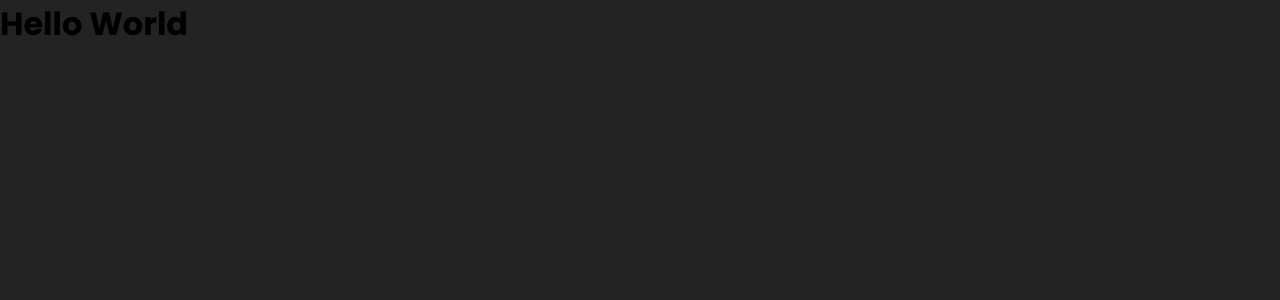
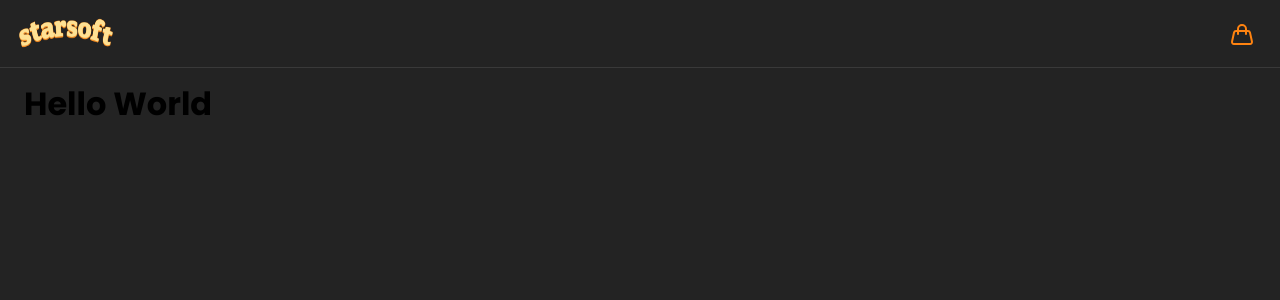
Before and after one commit to lucasf-silva/starsoft-teste, a Next.js app: page / in a window 1280 px wide. Shown: the top 300 px of the page. Built offline with nearby package versions, Linux system fonts and the light colour scheme.

Commit message:
feat(home): create application layout with header and container

```diff
--- /dev/null
+++ b/src/app/(main)/_components/header/Header.module.scss
@@ -0,0 +1,102 @@
+.header {
+  position: fixed;
+  top: 0;
+  left: 0;
+  width: 100%;
+  min-height: 58px;
+  max-height: 68px;
+  background-color: var(--color-background);
+  z-index: 1000;
+  padding-inline: 8px;
+  padding-block: 4px;
+  border-bottom: 1px solid var(--color-border);
+
+  @media (width >= 768px) {
+    min-height: 58px;
+    max-height: 68px;
+    padding-inline: 16px;
+    padding-block: 8px;
+  }
+}
+
+.headerContent {
+  display: flex;
+  align-items: center;
+  justify-content: space-between;
+  width: 100%;
+  margin: 0 auto;
+  gap: 12px;
+
+  @media (width >= 640px) {
+    max-width: 640px;
+  }
+
+  @media (width >= 768px) {
+    max-width: 768px;
+  }
+
+  @media (width >= 1024px) {
+    max-width: 1024px;
+  }
+
+  @media (width >= 1280px) {
+    max-width: 1280px;
+  }
+
+  @media (width >= 1536px) {
+    max-width: 1536px;
+  }
+}
+
+.navHeader {
+  display: flex;
+  gap: 4px;
+  align-items: center;
+  flex-shrink: 0;
+  font-size: 12px;
+}
+
+.buttonIcon {
+  position: relative;
+  display: inline-flex;
+  align-items: center;
+  justify-content: center;
+  width: 40px;
+  height: 40px;
+  color: var(--color-primary);
+  border: none;
+  background-color: transparent;
+  cursor: pointer;
+  border-radius: 999px;
+  transition:
+    background-color 0.2s ease,
+    color 0.2s ease;
+
+  @media (width >= 768px) {
+    width: 44px;
+    height: 44px;
+  }
+}
+
+.buttonIcon:hover {
+  color: var(--color-text-primary);
+  background-color: var(--color-surface);
+}
+
+.badge {
+  position: absolute;
+  top: 2px;
+  right: 2px;
+  display: inline-flex;
+  align-items: center;
+  justify-content: center;
+  min-width: 18px;
+  height: 18px;
+  padding-inline: 4px;
+  border-radius: 999px;
+  background-color: var(--color-primary);
+  color: var(--color-text-primary);
+  font-size: 10px;
+  font-weight: 700;
+  line-height: 1;
+}
--- /dev/null
+++ b/src/app/(main)/_components/header/Header.tsx
@@ -0,0 +1,53 @@
+'use client';
+
+import Image from 'next/image';
+import Link from 'next/link';
+import { motion } from 'framer-motion';
+import { Handbag } from 'lucide-react';
+import Logo from '@/assets/logo.png';
+
+import styles from './Header.module.scss';
+
+export function Header() {
+  return (
+    <header className={styles.header}>
+      <div className={styles.headerContent}>
+        <motion.div
+          initial={{
+            opacity: 0,
+            scale: 0.8,
+          }}
+          animate={{
+            opacity: 1,
+            scale: 1,
+          }}
+          transition={{
+            duration: 0.5,
+            ease: 'easeOut',
+          }}
+          whileHover={{
+            scale: 1.05,
+          }}
+        >
+          <Link href="/">
+            <Image src={Logo} alt="Logo StarSoft" width={100} height={50} priority />
+          </Link>
+        </motion.div>
+        <nav className={styles.navHeader}>
+          <motion.button
+            className={styles.buttonIcon}
+            aria-label="Abrir Carrinho"
+            type="button"
+            whileHover={{ y: -1, scale: 1.05 }}
+            whileTap={{ scale: 0.96 }}
+            transition={{ duration: 0.2, ease: 'easeOut' }}
+          >
+            <span>
+              <Handbag />
+            </span>
+          </motion.button>
+        </nav>
+      </div>
+    </header>
+  );
+}
--- /dev/null
+++ b/src/app/(main)/_components/header/index.ts
@@ -0,0 +1 @@
+export { Header } from './Header';
--- /dev/null
+++ b/src/app/(main)/_components/index.ts
@@ -0,0 +1 @@
+export { Header } from './header';
--- /dev/null
+++ b/src/app/(main)/layout.tsx
@@ -0,0 +1,14 @@
+import { Header } from './_components';
+
+export default function MainLayout({
+  children,
+}: Readonly<{
+  children: React.ReactNode;
+}>) {
+  return (
+    <div>
+      <Header />
+      {children}
+    </div>
+  );
+}
--- a/src/app/page.tsx
+++ b/src/app/(main)/page.tsx
@@ -1,7 +1,9 @@
+import { Container } from '@/components';
+
 export default function Home() {
   return (
-    <div>
+    <Container>
       <h1>Hello World</h1>
-    </div>
+    </Container>
   );
 }
--- /dev/null
+++ b/src/components/index.ts
@@ -0,0 +1 @@
+export * from './shared';
--- /dev/null
+++ b/src/components/shared/container/Container.module.scss
@@ -0,0 +1,28 @@
+.container {
+  width: 100%;
+  margin-inline: auto;
+  padding-top: 72px;
+  padding-inline: 16px;
+
+  @media (width >= 640px) {
+    max-width: 640px;
+  }
+
+  @media (width >= 768px) {
+    max-width: 768px;
+    padding-top: 80px;
+    padding-inline: 24px;
+  }
+
+  @media (width >= 1024px) {
+    max-width: 1024px;
+  }
+
+  @media (width >= 1280px) {
+    max-width: 1280px;
+  }
+
+  @media (width >= 1536px) {
+    max-width: 1536px;
+  }
+}
--- /dev/null
+++ b/src/components/shared/container/Container.tsx
@@ -0,0 +1,5 @@
+import styles from './Container.module.scss';
+
+export function Container({ children }: { children: React.ReactNode }) {
+  return <div className={styles.container}>{children}</div>;
+}
--- /dev/null
+++ b/src/components/shared/container/index.ts
@@ -0,0 +1 @@
+export { Container } from './Container';
--- /dev/null
+++ b/src/components/shared/index.ts
@@ -0,0 +1 @@
+export { Container } from './container';
```
Also changed, not shown: src/assets/logo.png (added), 1 other file (tests, documents, lock files or other folders).
